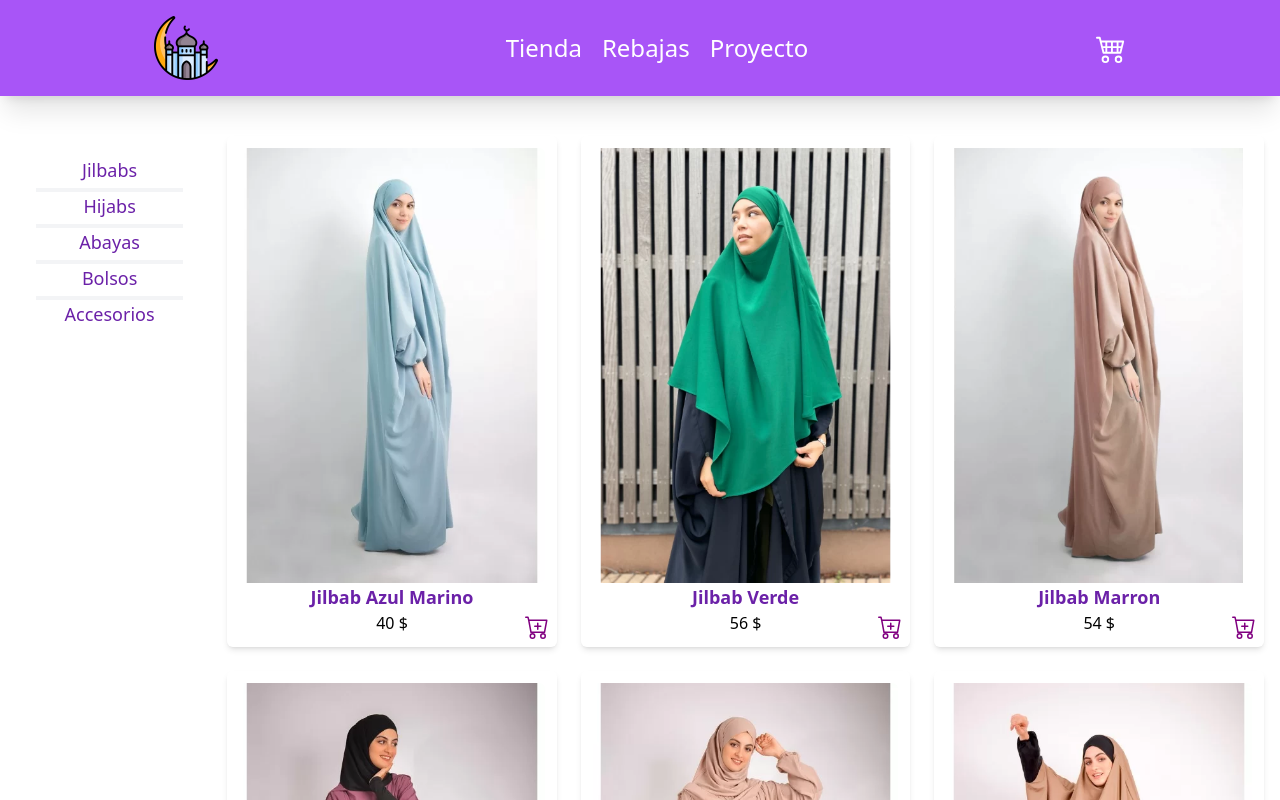
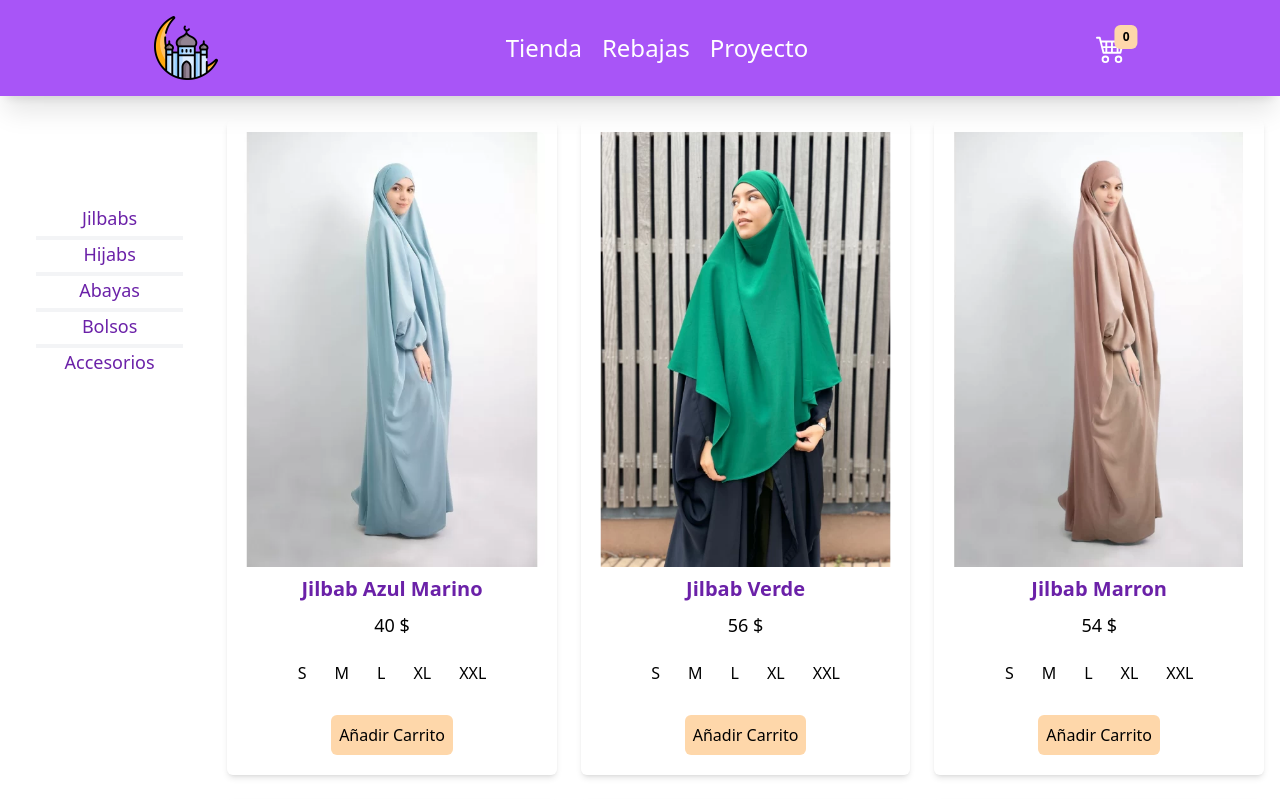
Before and after one commit to splanaspe/viste_y_brilla, a Vue app: page / in a window 1280 px wide. Shown: the top 800 px of the page. Built offline with nearby package versions, Linux system fonts and the light colour scheme.

Commit message:
He hecho carrito y las tallas, falta acabar de validad el emit

```diff
--- a/src/App.vue
+++ b/src/App.vue
@@ -70,8 +70,8 @@ import {db} from './data/productos';
       @vaciar-carrito="vaciarCarrito"
       @eliminar-producto-carrito="eliminarProductoCarrito"
     > </Header>
-    <div class="grid grid-cols-[15%_auto] text-start px-4 my-10 gap-6 relative">
-        <div class="rounded-md self-start sticky top-4">
+    <div class="grid grid-cols-[15%_auto] text-start px-4 my-10 gap-6 relative pt-20">
+        <div class="rounded-md self-start sticky top-4 pt-16">
             <ul class="py-4 px-5 text-center divide-y-4 divide-gray-100 divide-" role="list">
                 <li class="my-1 text-2xl cursor-pointer text-lg text-purple-800 hover:underline-offset-4 hover:underline ">  Jilbabs </li>
                 <li class="my-1 text-2xl cursor-pointer text-lg text-purple-800 hover:underline-offset-4 hover:underline "> Hijabs  </li>
--- a/src/components/Header.vue
+++ b/src/components/Header.vue
@@ -1,5 +1,5 @@
 <script setup>
-    import {ref} from 'vue'
+    import {ref, computed} from 'vue'
 
     const mostrarCarrito = ref(false);
     let tiempo, tiempo2;
@@ -10,6 +10,10 @@
             type: Array,
             required: true
         }
+    })
+
+    const totalPagar = computed(()=>{
+        return props.carrito.reduce( (total,producto) => total + (producto.cantidad * producto.precio),0)
     })
 
     defineEmits([
@@ -43,8 +47,7 @@
 </script>
 
 <template>
-    <header class="">
-
+    <header class=" fixed top-0 w-full z-50">
         <div class="flex justify-around items-center  bg-purple-500 shadow-xl p-4 inline text-center h-18">
         <div class="">
             <img class="h-16 w-16 hover:cursor-pointer hover:scale-110 transition-transform duration-300" src="../assets/ramadan.png">
@@ -56,12 +59,15 @@
                 <li class="text-2xl mx-3 cursor-pointer text-white hover:text-gray-100 hover:underline-offset-4 hover:underline"> Proyecto</li>
             </ul>
         </div>
-        <div @click="mostrarCarritoHandler">
-            <svg xmlns="http://www.w3.org/2000/svg" width="30" height="30" fill="white" class="bi bi-cart4 hover:scale-125 transition-transform duration-200 hover:cursor-pointer" viewBox="0 0 16 16">
+        <div @click="mostrarCarritoHandler" class="relative hover:scale-125 transition-transform duration-200">
+            <svg xmlns="http://www.w3.org/2000/svg" width="30" height="30" fill="white" class="bi bi-cart4  hover:cursor-pointer" viewBox="0 0 16 16">
                 <path d="M0 2.5A.5.5 0 0 1 .5 2H2a.5.5 0 0 1 .485.379L2.89 4H14.5a.5.5 0 0 1 .485.621l-1.5 6A.5.5 0 0 1 13 11H4a.5.5 0 0 1-.485-.379L1.61 3H.5a.5.5 0 0 1-.5-.5M3.14 5l.5 2H5V5zM6 5v2h2V5zm3 0v2h2V5zm3 0v2h1.36l.5-2zm1.11 3H12v2h.61zM11 8H9v2h2zM8 8H6v2h2zM5 8H3.89l.5 2H5zm0 5a1 1 0 1 0 0 2 1 1 0 0 0 0-2m-2 1a2 2 0 1 1 4 0 2 2 0 0 1-4 0m9-1a1 1 0 1 0 0 2 1 1 0 0 0 0-2m-2 1a2 2 0 1 1 4 0 2 2 0 0 1-4 0"/>
             </svg>
+            <span class="absolute top-1 right-0 transform translate-x-1/2 -translate-y-1/2 bg-orange-200 text-black-800 font-bold rounded-md text-xs px-2 py-1">
+                {{ carrito.length }}
+            </span>
         </div>
-    </div>
+        </div>
     <!-- CARRITO -->
     <div v-if="mostrarCarrito" @mouseleave="ocultarCarritoHandler" @mouseenter="haEntradoCarrito = true" class="relative z-50">
     <div class="absolute rounded-md px-3 py-1 h-96 w-96 bg-purple-500 right-2 top-2">
@@ -72,7 +78,8 @@
                 <div class="py-2" v-for="producto in carrito">
                     <div class="flex flex-col items-center">
                         <div class="flex items-center justify-center text-center">
-                            <p class="text-black font-bold mx-3"> {{ producto.nombre }} : </p>
+                            <p class="text-black mx-3 font-bold"> {{ producto.nombre }} : </p>
+                            <p>  {{ producto.precio }} €</p>
                             <span class="mx-1 px-1 text-2xl text-red-500  bg-white rounded-md cursor-pointer" @click="$emit('decrementar-cantidad-producto', producto.id)"> - </span>
                             <span class="mx-1 text-xl"> {{ producto.cantidad }} </span>
                             <span class="mx-1 px-1 text-xl text-green-500 bg-white rounded-md cursor-pointer" @click="$emit('incrementar-cantidad-producto', producto.id)"> + </span>
@@ -92,6 +99,7 @@
 
             <!-- Botón Pagar, fuera del contenedor de desplazamiento -->
             <div class="flex absolute bottom-0">
+
                 <button class="bg-white text-purple-800 p-2 mx-2 rounded-md my-2 self-center mt-auto"> PAGAR </button>
                 <button class="bg-red-400 text-black-700 p-2 mx-2 rounded-md my-2 self-center mt-auto" @click="$emit('vaciar-carrito')"> VACIAR </button>
             </div>
--- a/src/components/ProductoGaleria.vue
+++ b/src/components/ProductoGaleria.vue
@@ -1,4 +1,5 @@
 <script setup>
+    import {ref, defineEmits} from 'vue'
 
     const props = defineProps({
         producto:{
@@ -7,27 +8,77 @@
         }
     })
 
-    defineEmits(['agregar-producto-carrito']);
+    const talla = ref('');
+    const mostrarAlerta=ref(false)
+
+    // const emit = defineEmits(['agregar-producto-carrito']);
+
+    const modificarTalla = (tallaSeleccionada) => {
+        if (talla.value === tallaSeleccionada) talla.value = '';
+        else talla.value = tallaSeleccionada;
+    };
+
+    const agregarCarrito = () => {
+        if (talla.value === '') {
+            //Muestra la alerta
+            mostrarAlerta.value = true;
+            // Oculta la alerta después de 2 segundos
+            setTimeout(() => {
+            mostrarAlerta.value = false;
+            }, 2000);
+        } else {
+            // Lógica para agregar el producto al carrito
+            emit('agregar-producto-carrito')
+        }
+    };
 
 </script>
 <template>
-    <div class="rounded-md p-3 basis-1/4 shadow-md text-center relative hover:cursor-pointer">
+    <div class="rounded-md p-3 basis-1/4 shadow-md text-center relative">
         <img class="rounded-md" :src='"src/assets/"+producto.imagen'>
-        <h1 class="text-lg font-bold text-purple-800"> {{ producto.nombre }}</h1>
-        <p> {{ producto.precio }} $</p>
-        <div
-            class="absolute bottom-0 right-0 p-2"
-            @click="$emit('agregar-producto-carrito', producto)">
-            <svg
-                xmlns="http://www.w3.org/2000/svg"
-                width="24"
-                height="24"
-                fill="purple"
-                class="bi bi-cart-plus hover:scale-125 transition-transform duration-100"
-                viewBox="0 0 16 16">
-                <path d="M9 5.5a.5.5 0 0 0-1 0V7H6.5a.5.5 0 0 0 0 1H8v1.5a.5.5 0 0 0 1 0V8h1.5a.5.5 0 0 0 0-1H9z"/>
-                <path d="M.5 1a.5.5 0 0 0 0 1h1.11l.401 1.607 1.498 7.985A.5.5 0 0 0 4 12h1a2 2 0 1 0 0 4 2 2 0 0 0 0-4h7a2 2 0 1 0 0 4 2 2 0 0 0 0-4h1a.5.5 0 0 0 .491-.408l1.5-8A.5.5 0 0 0 14.5 3H2.89l-.405-1.621A.5.5 0 0 0 2 1zm3.915 10L3.102 4h10.796l-1.313 7zM6 14a1 1 0 1 1-2 0 1 1 0 0 1 2 0m7 0a1 1 0 1 1-2 0 1 1 0 0 1 2 0"/>
-                </svg>
+        <h1 class="text-xl font-bold text-purple-800 my-2"> {{ producto.nombre }}</h1>
+        <p class="text-lg"> {{ producto.precio }} $</p>
+
+        <div class="flex gap-2 justify-center items-center my-3 relative">
+            <div
+                :class=" talla=='S' ? 'border-black' : 'border-white'"
+                class="p-2 border-2 hover:border-black rounded-full"
+                @click="modificarTalla('S')"
+            >
+                <p> S </p>
+            </div>
+            <div
+                :class=" talla=='M' ? 'border-black' : 'border-white'"
+                class="p-2 border-2 hover:border-black rounded-full"
+                @click="modificarTalla('M')">
+                <p> M </p>
+            </div>
+            <div
+                :class=" talla=='L' ? 'border-black' : 'border-white'"
+                class="p-2 border-2 hover:border-black rounded-full"
+                @click="modificarTalla('L')">
+                <p> L </p>
+            </div>
+            <div
+                :class=" talla=='XL' ? ' border-black' : 'border-white'"
+                class="p-2 border-2 hover:border-black rounded-full"
+                @click="modificarTalla('XL')">
+                <p> XL </p>
+            </div>
+            <div
+                :class=" talla=='XXL' ? ' border-black' : 'border-white'"
+                class="p-2 border-2 hover:border-black rounded-full"
+                @click="modificarTalla('XXL')">
+                <p> XXL </p>
+            </div>
+        </div>
+        <button
+            class="bg-orange-200 text-black-700 p-2 mx-2 rounded-md  my-2 hover:cursor-pointer hover:scale-110 transition-transform duration-100"
+            @click="agregarCarrito">
+            <p> Añadir Carrito </p>
+        </button>
+        <div v-if="mostrarAlerta" class="fixed right-4 bottom-4 z-50 bg-red-500 text-white p-4 rounded-md">
+            Debe escoger una talla para agregar el producto.
         </div>
     </div>
 </template>
```
